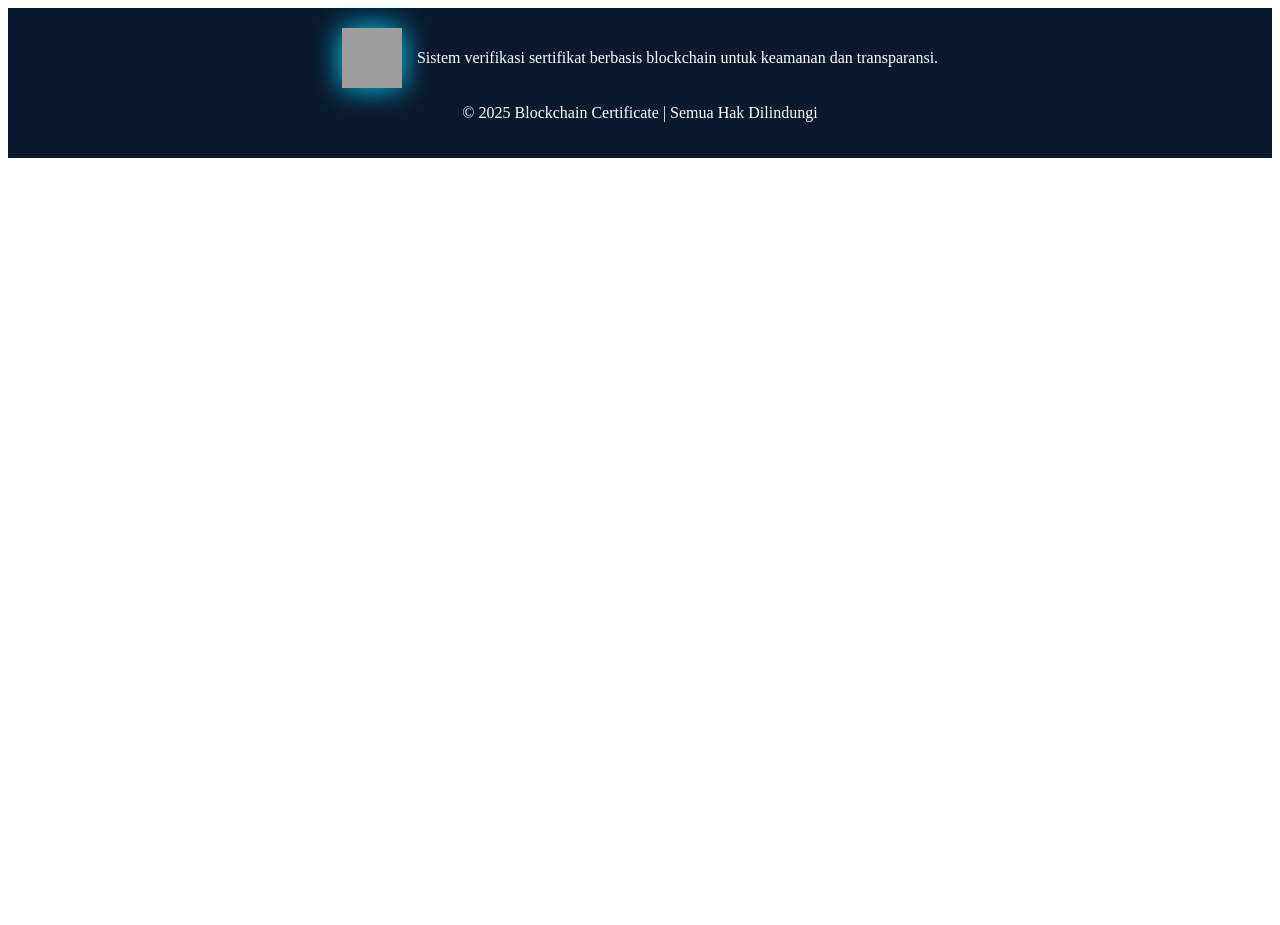
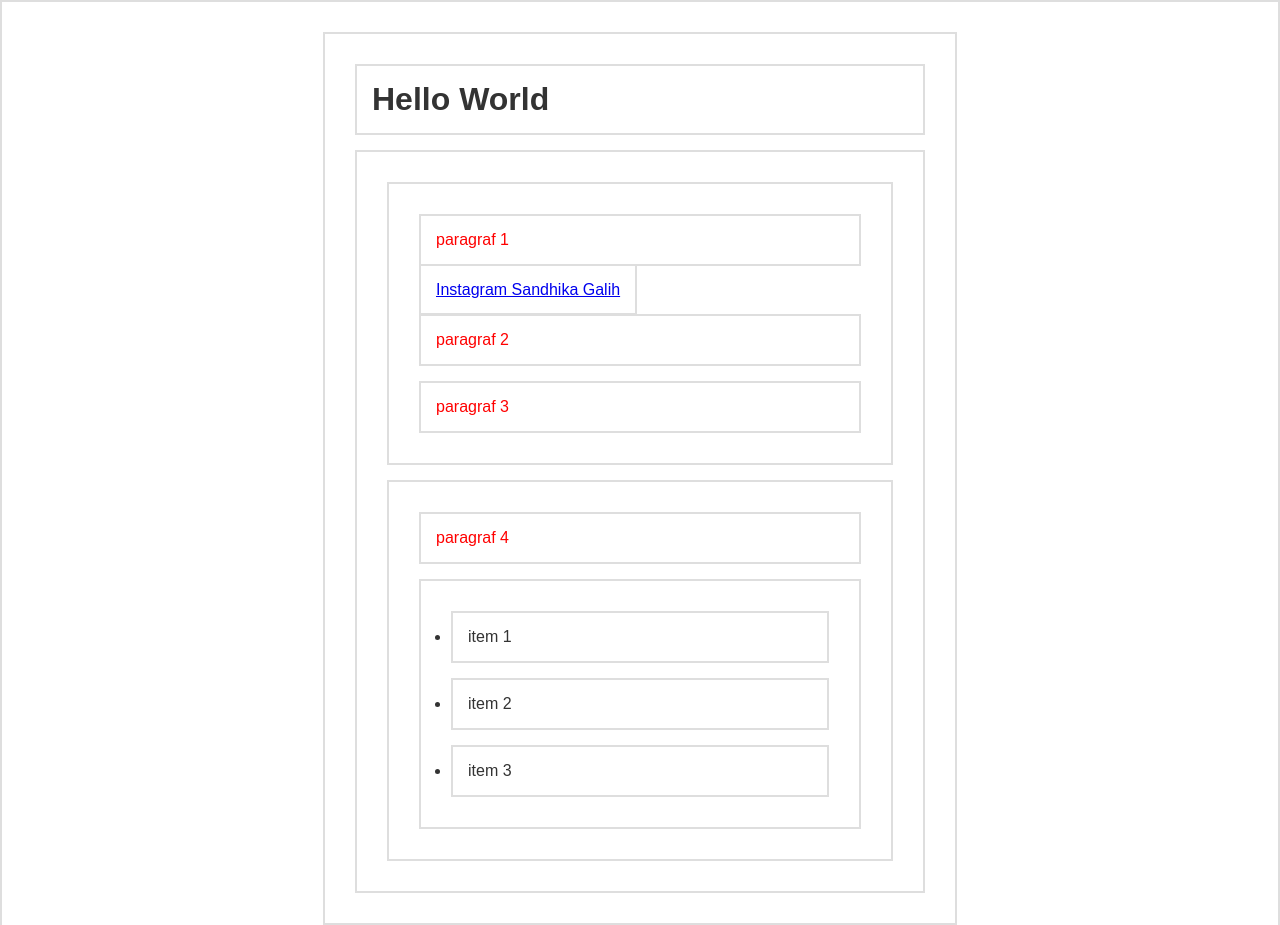
Before and after one commit to HamamPriyatmoko/aplikasi-lain, a plain HTML site: page index.html in a window 1280 px wide. Shown: the top 925 px of the page. Before the commit the page ends 800 px from the top, so only its background shows below. Drawn offline with Linux system fonts and the light colour scheme; grey boxes are pictures that could not be loaded.

Commit message:
belajar DOM

```diff
--- a/app.js
+++ b/app.js
@@ -73,6 +73,7 @@
 
 // Array merupakan objek di dalam javascript
 var arr = ['Hamam', 'Silvy', 'Ahmad', 'Mohtar'];
+var arr2 = [1, 2, 3, 4, 5];
 
 // arr[4] = 'alam'; Bisa untuk menambahkan
 // arr.push('Mohammad'); Menambahkan data di index terakhir menggunakan method dari objek array
@@ -93,7 +94,8 @@ var arr = ['Hamam', 'Silvy', 'Ahmad', 'Mohtar'];
 // console.log(arr.join());
 // arr.forEach((e, i) => {
 //   console.log(e);
-// });
+// }); mengembalikan nilai string
+// arr2.map((e) => console.log(e * 2)); mengembalikan nilai array/number
 
 var penumpangAngkot = ['Hamam', undefined, 'Silvya'];
 var tambahPenumpang = function (namaPenumpang, penumpang) {
@@ -197,3 +199,23 @@ function Angkot(namaSopir, trayek, penumpang, kas) {
 
 var angkot1 = new Angkot('Hamam', ['Tegal', 'Yogyakarta'], [], 0);
 var angkot2 = new Angkot('Saitama', ['Surabaya', 'Yogyakarta'], [], 0);
+
+//Dom
+//getElementById() menghasilkan element
+//getElementsByClassName() menghasilkan array HtmlCollection
+//getElementsByTagName() menghasilkan array HtmlCollection
+
+//document.querySelector() mengambil selector yang ada dicss dan mengembalikan element
+// const p4 = document.querySelector('#b p');
+// p4.style.color = 'red';
+// p4.style.backgroundColor = 'orange';
+// p4.style.fontSize = '30px';
+
+// const li2 = document.querySelector('section#b ul li:nth-child(2)');
+// li2.style.backgroundColor = 'blue';
+
+//document.querySelectorAll() mengembalikan node list
+const p = document.querySelectorAll('p');
+for (let i = 0; i < p.length; i++) {
+  p[i].style.color = 'red';
+}
--- a/index.html
+++ b/index.html
@@ -2,31 +2,50 @@
 <html lang="en">
   <head>
     <meta charset="UTF-8" />
-    <meta name="viewport" content="width=device-width, initial-scale=1.0" />
-    <title>Percobaan</title>
+    <title>Dom Selection</title>
+    <style>
+      * {
+        border: 2px solid #dedede;
+        padding: 15px;
+        margin: 15px;
+      }
+      html {
+        margin: 0;
+        padding: 0;
+      }
+      body {
+        max-width: 600px;
+        margin: 30px auto;
+        font-family: sans-serif;
+        color: #333;
+      }
+      /* p {
+        color: green;
+      }
+      section#b ul li:nth-child(2) {
+        background-color: blue;
+      } */
+    </style>
   </head>
   <body>
-    <style>
-      footer img {
-        animation: glow 1.5s infinite alternate;
-      }
+    <h1 id="judul">Hello World</h1>
+    <div id="container">
+      <section id="a">
+        <p class="p1">paragraf 1</p>
+        <a href="http://instagram.com/sandhikagalih">Instagram Sandhika Galih</a>
+        <p class="p2">paragraf 2</p>
+        <p class="p3">paragraf 3</p>
+      </section>
+      <section id="b">
+        <p>paragraf 4</p>
+        <ul>
+          <li>item 1</li>
+          <li>item 2</li>
+          <li>item 3</li>
+        </ul>
+      </section>
+    </div>
 
-      @keyframes glow {
-        from {
-          filter: drop-shadow(0px 0px 5px #00d4ff);
-        }
-        to {
-          filter: drop-shadow(0px 0px 15px #00d4ff);
-        }
-      }
-    </style>
     <script src="app.js"></script>
-    <footer style="background: #0a192f; color: white; text-align: center; padding: 20px">
-      <div style="display: flex; justify-content: center; align-items: center">
-        <img src="https://cdn-icons-png.flaticon.com/512/6009/6009756.png" width="60" height="60" alt="Blockchain Icon" />
-        <p style="margin-left: 15px">Sistem verifikasi sertifikat berbasis blockchain untuk keamanan dan transparansi.</p>
-      </div>
-      <p>&copy; 2025 Blockchain Certificate | Semua Hak Dilindungi</p>
-    </footer>
   </body>
 </html>
```
